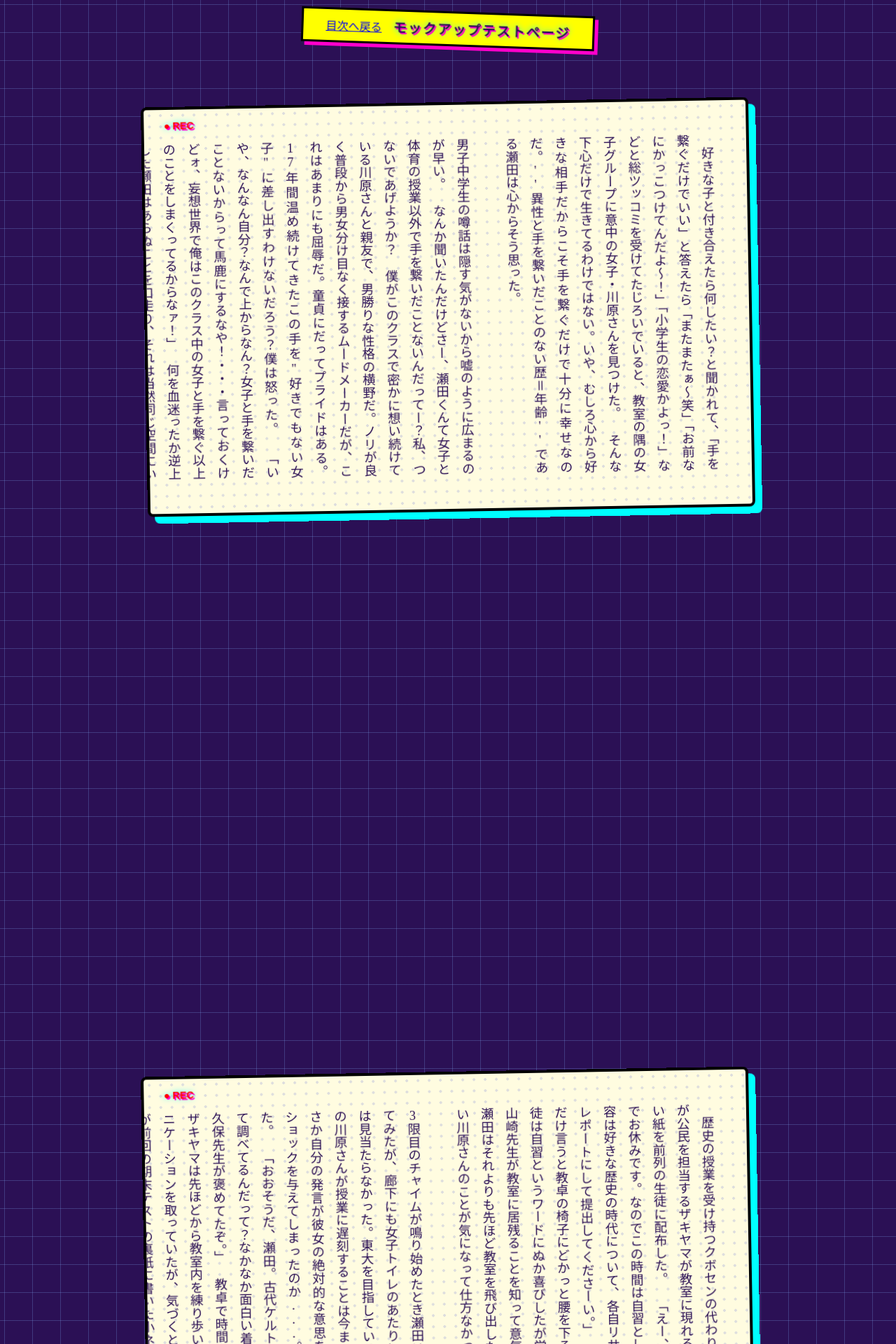
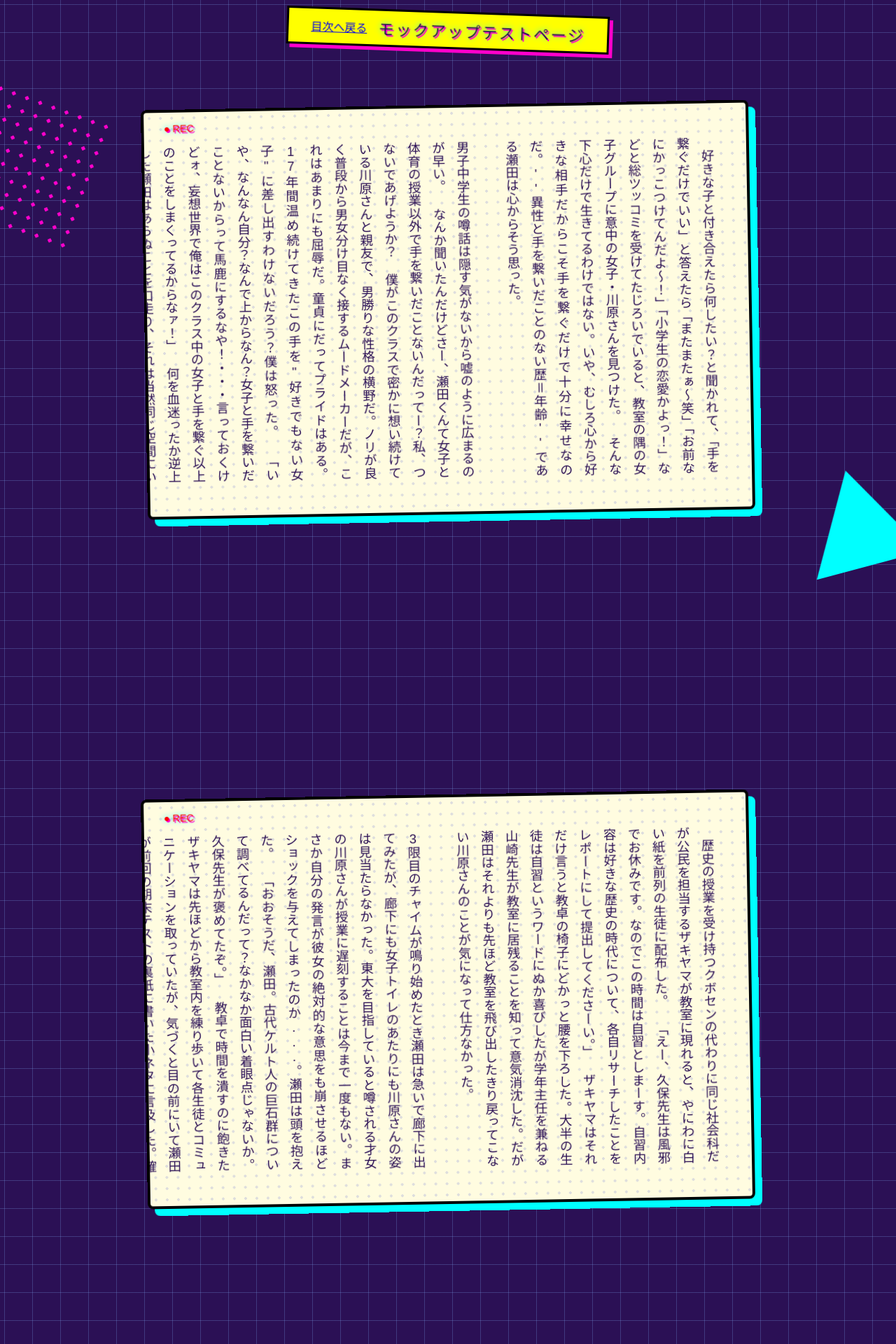
Before and after one commit to REMriaTV/HandtoHand, a Jekyll site: the page built from docs/manuscript/test-manuscript.md, in a window 1280 px wide. Shown: the top 1920 px of the page at 70% size. Built offline with Jekyll 4.4.1, drawn with Linux system fonts in a browser that asks for light colours; some web fonts are replaced.

Commit message:
フォントが戻るか再調整。これでダメなら、アニメーションなしに戻す

```diff
--- a/docs/assets/css/story.css
+++ b/docs/assets/css/story.css
@@ -1,35 +1,16 @@
 /* =========================================
-   変数定義（80's シティポップ風）
+   Google Fonts Import
    ========================================= */
-:root {
-    /* 色パレット：ネオン＆パステル */
-    --bg-main: #2b1055;      /* 深いナイトパープル */
-    --bg-grid: #7597de;      /* グリッド線の色 */
-
-    --card-bg: #fffce0;      /* クリームイエロー */
-    --text-color: #2b1055;   /* 文字色 */
-
-    /* アクセントカラー */
-    --neon-pink: #ff00cc;
-    --neon-blue: #00ffff;
-    --neon-yellow: #ffff00;
-    --neon-green: #39ff14;   /* ★追加：アイコン用に緑を追加 */
-
-    /* カードの高さ設定 */
-    --card-height-pc: 65vh;
-    --card-height-mobile: 66vh;
-}
+@import url('https://fonts.googleapis.com/css2?family=DotGothic16&family=Zen+Maru+Gothic:wght@500;700&display=swap');
 
 /* =========================================
    アニメーション定義
    ========================================= */
-/* 背景グリッドのスクロール */
 @keyframes scrollGrid {
     0% { background-position: 0 0; }
     100% { background-position: 40px 40px; }
 }
 
-/* ネオンの点滅 */
 @keyframes neonFlicker {
     0%, 19%, 21%, 23%, 25%, 54%, 56%, 100% {
         opacity: 1;
@@ -41,31 +22,51 @@
     }
 }
 
-/* カードのふわふわ浮遊 */
 @keyframes floatCard {
     0%, 100% { transform: rotate(-1deg) translateY(0); }
     50% { transform: rotate(-1deg) translateY(-5px); }
 }
 
-/* ★追加：間のアイコンの浮遊（ゆったりと） */
 @keyframes floatIcon {
     0%, 100% { transform: translateY(0) rotate(var(--icon-rotate)); }
     50% { transform: translateY(-15px) rotate(var(--icon-rotate)); }
 }
 
 /* =========================================
-   基本リセット
+   変数定義
    ========================================= */
-html, body {
+:root {
+    --bg-main: #2b1055;
+    --card-bg: #fffce0;
+    --text-color: #2b1055;
+
+    --neon-pink: #ff00cc;
+    --neon-blue: #00ffff;
+    --neon-yellow: #ffff00;
+    --neon-green: #39ff14;
+
+    --text-font: 'Zen Maru Gothic', sans-serif;
+    --title-font: 'DotGothic16', sans-serif;
+
+    --card-height-pc: 65vh;
+    --card-height-mobile: 66vh;
+}
+
+/* =========================================
+   基本スタイル
+   ========================================= */
+html {
+    background-color: var(--bg-main);
+}
+
+body {
     margin: 0;
     padding: 0;
     width: 100%;
     min-height: 100vh;
     overflow-x: hidden;
 
-    background-color: var(--bg-main);
-
-    /* 背景：動くグリッド */
+    /* 背景: 動くグリッド */
     background-image:
         linear-gradient(rgba(117, 151, 222, 0.3) 1px, transparent 1px),
         linear-gradient(90deg, rgba(117, 151, 222, 0.3) 1px, transparent 1px);
@@ -73,13 +74,13 @@ html, body {
     animation: scrollGrid 4s linear infinite;
 
     color: var(--text-color);
-    /* フォントはご指定のものを維持 */
-    font-family: "Yu Mincho", "YuMincho", "Hiragino Mincho ProN", "HiraMinProN-W3", "Noto Serif JP", serif;
+    font-family: var(--text-font);
+    font-weight: 500;
+
+    position: relative;
 }
 
-/* =========================================
-   背景装飾（メンフィス柄）
-   ========================================= */
+/* 背景装飾（メンフィス柄） */
 body::before {
     content: "";
     position: fixed;
@@ -89,9 +90,9 @@ body::before {
     height: 200px;
     background: radial-gradient(circle, var(--neon-pink) 20%, transparent 20%);
     background-size: 20px 20px;
-    opacity: 0.2;
     transform: rotate(20deg);
-    z-index: -1;
+    z-index: 0;
+    pointer-events: none;
 }
 
 body::after {
@@ -104,13 +105,13 @@ body::after {
     border-left: 80px solid transparent;
     border-right: 80px solid transparent;
     border-bottom: 140px solid var(--neon-blue);
-    opacity: 0.2;
     transform: rotate(-15deg);
-    z-index: -1;
+    z-index: 0;
+    pointer-events: none;
 }
 
 /* =========================================
-   ヘッダー（ステッカー風）
+   ヘッダー
    ========================================= */
 .story-header {
     position: sticky;
@@ -120,34 +121,34 @@ body::after {
     width: auto;
     max-width: 90%;
     margin: 0 auto;
-    display: inline-flex;
+
     left: 50%;
     transform: translateX(-50%) rotate(2deg);
+    display: inline-flex;
+
+    justify-content: center;
+    align-items: center;
+    gap: 1rem;
 
     background: var(--neon-yellow);
+    color: var(--text-color);
     padding: 0.5rem 2rem;
 
     border: 3px solid #000;
     box-shadow: 5px 5px 0 var(--neon-pink);
-
-    justify-content: center;
-    align-items: center;
-    gap: 1rem;
 }
 
 .story-title {
-    font-weight: bold;
+    font-family: var(--title-font);
+    font-size: 1.4rem;
     letter-spacing: 0.1em;
-    font-size: 1.2rem;
     color: var(--bg-main);
-
-    /* アニメーション適用 */
     animation: neonFlicker 3s infinite;
 }
 
 .story-meta {
-    font-size: 0.9rem;
-    font-weight: bold;
+    font-family: 'DotGothic16', sans-serif;
+    font-size: 1rem;
     background: #000;
     color: var(--neon-yellow);
     padding: 0.2rem 0.8rem;
@@ -155,7 +156,7 @@ body::after {
 }
 
 /* =========================================
-   メインエリア設定
+   メインエリア
    ========================================= */
 .story-main {
     box-sizing: border-box;
@@ -166,12 +167,14 @@ body::after {
 
     display: flex;
     flex-direction: column;
-    /* ★変更：gapを廃止して、pタグ側のmarginで調整（間に要素を置くため） */
     gap: 0;
+
+    position: relative;
+    z-index: 1;
 }
 
 /* =========================================
-   カード兼テキストブロック
+   カード設定
    ========================================= */
 .story-main p {
     margin: 0;
@@ -181,8 +184,7 @@ body::after {
     box-sizing: border-box;
     width: 100%;
 
-    /* ★追加：gapの代わりに広めのマージンを設定 */
-    margin-bottom: 25rem;
+    margin-bottom: 0;
 
     writing-mode: vertical-rl;
     text-orientation: upright;
@@ -199,70 +201,52 @@ body::after {
     white-space: normal;
     line-break: strict;
 
-    /* 枠線 */
     border: 4px solid #000;
     border-radius: 8px;
 
-    /* 影 */
     box-shadow: 10px 10px 0 var(--neon-blue);
 
     position: relative;
 
-    /* 傾き */
     transform: rotate(-1deg);
     animation: floatCard 6s ease-in-out infinite;
 
-    /* 背景パターン */
     background-image: radial-gradient(#ddd 15%, transparent 15%);
     background-size: 16px 16px;
 }
 
-/* ★追加：最後のカードだけマージン不要 */
-.story-main p:last-child {
-    margin-bottom: 5rem;
-}
-
-/* 2枚目のカードは逆に傾ける */
 .story-main p:nth-child(even) {
     transform: rotate(1deg);
     animation-delay: -3s;
     box-shadow: -10px 10px 0 var(--neon-pink);
 }
 
-/* カード右上の「REC」装飾 */
 .story-main p::after {
     content: "● REC";
     position: absolute;
     top: 10px;
     left: 10px;
-    /* ここはドットフォントのままでも可愛いですが、一旦指定なし（親継承）にします */
-    font-family: sans-serif;
-    font-weight: bold;
+    font-family: 'DotGothic16', sans-serif;
     color: red;
     font-size: 0.9rem;
     writing-mode: horizontal-tb;
     animation: neonFlicker 2s infinite;
+    pointer-events: none;
 }
 
 /* =========================================
-   ★新規追加：カード間の浮遊アイコン
-   JSで挿入される <div class="story-icon-spacer"></div> 用のスタイル
+   カード間の浮遊アイコン
    ========================================= */
 .story-icon-spacer {
-    height: 25rem; /* カード間の距離と同じにする */
+    height: 25rem;
     position: relative;
     width: 100%;
     pointer-events: none;
-    /* マイナスマージンでカードと重ねる調整（必要に応じて） */
-    margin-top: -25rem;
-    margin-bottom: 25rem;
-    z-index: -1; /* カードの後ろに */
 }
 
-/* アイコン本体 */
 .story-icon-spacer::before {
     position: absolute;
-    font-family: "Font Awesome 6 Free"; /* FontAwesomeが読み込まれている前提 */
+    font-family: "Font Awesome 6 Free";
     font-weight: 900;
     font-size: 4rem;
 
@@ -273,42 +257,35 @@ body::after {
     --icon-rotate: 10deg;
     animation: floatIcon 4s ease-in-out infinite alternate;
 
-    /* デフォルト（1枚目など） */
-    content: "\f001"; /* 音符 (music) */
+    content: "\f001";
     color: var(--neon-yellow);
     text-shadow: 3px 3px 0 #000;
 }
 
-/* --- カードごとのバリエーション（リズムを作る） --- */
-
-/* 1つ目のスペーサー */
 .story-icon-spacer:nth-of-type(1)::before {
-    content: "\f0e7"; /* bolt (イナズマ) */
+    content: "\f0e7";
     color: var(--neon-blue);
     left: 20%;
     --icon-rotate: -20deg;
     font-size: 5rem;
 }
 
-/* 2つ目のスペーサー */
 .story-icon-spacer:nth-of-type(2)::before {
-    content: "\f004"; /* heart (ハート) */
+    content: "\f004";
     color: var(--neon-pink);
     left: 70%;
     --icon-rotate: 15deg;
 }
 
-/* 3つ目のスペーサー */
 .story-icon-spacer:nth-of-type(3)::before {
-    content: "\f6e2"; /* ghost (お化け) */
+    content: "\f6e2";
     color: var(--neon-green);
     left: 40%;
     --icon-rotate: -5deg;
 }
 
-/* 4つ目のスペーサー */
 .story-icon-spacer:nth-of-type(4)::before {
-    content: "\f005"; /* star (星) */
+    content: "\f005";
     color: var(--neon-yellow);
     left: 80%;
     --icon-rotate: 30deg;
@@ -318,12 +295,11 @@ body::after {
    スクロールバー
    ========================================= */
 .story-main p::-webkit-scrollbar {
-    height: 12px;
-    width: 12px;
+    height: 10px;
+    width: 10px;
 }
 .story-main p::-webkit-scrollbar-track {
-    background: #000;
-    border: 2px solid #fff;
+    background: transparent;
 }
 .story-main p::-webkit-scrollbar-thumb {
     background: var(--neon-yellow);
@@ -340,45 +316,36 @@ body::after {
         padding: 0.4rem 1rem;
         transform: translateX(-50%) rotate(0deg);
     }
+
     .story-title {
         font-size: 1rem;
     }
 
     .story-main {
         padding: 5rem 0.5rem;
-        gap: 0;
     }
 
     .story-main p {
         width: 90% !important;
         margin: 0 auto;
+        height: var(--card-height-mobile);
+        padding: 2.5rem 1.5rem;
 
-        /* ★変更：スマホでのカード間余白 */
-        margin-bottom: 12rem;
-
-        height: var(--card-height-mobile);
-
-        /* スマホでは傾きキャンセル */
-        transform: rotate(0deg);
-        animation: none;
+        transform: rotate(0deg) !important;
+        animation: none !important;
 
         font-size: 1rem;
         line-height: 1.8;
-        padding: 2.5rem 1.5rem;
 
         box-shadow: 6px 6px 0 var(--neon-blue);
     }
 
-    /* スマホでも偶数は影の色だけ変える */
     .story-main p:nth-child(even) {
         box-shadow: 6px 6px 0 var(--neon-pink);
     }
 
-    /* ★追加：スマホでのアイコン位置調整 */
     .story-icon-spacer {
         height: 12rem;
-        margin-top: -12rem;
-        margin-bottom: 12rem;
     }
 
     .story-icon-spacer::before {
```
